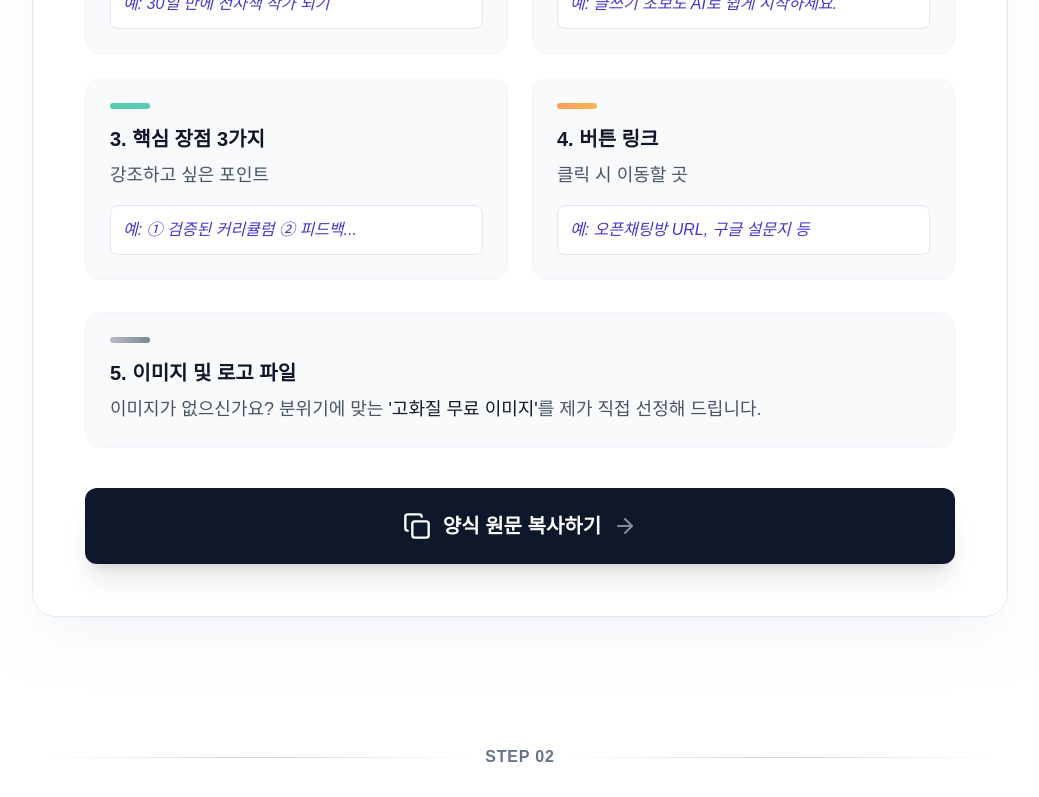
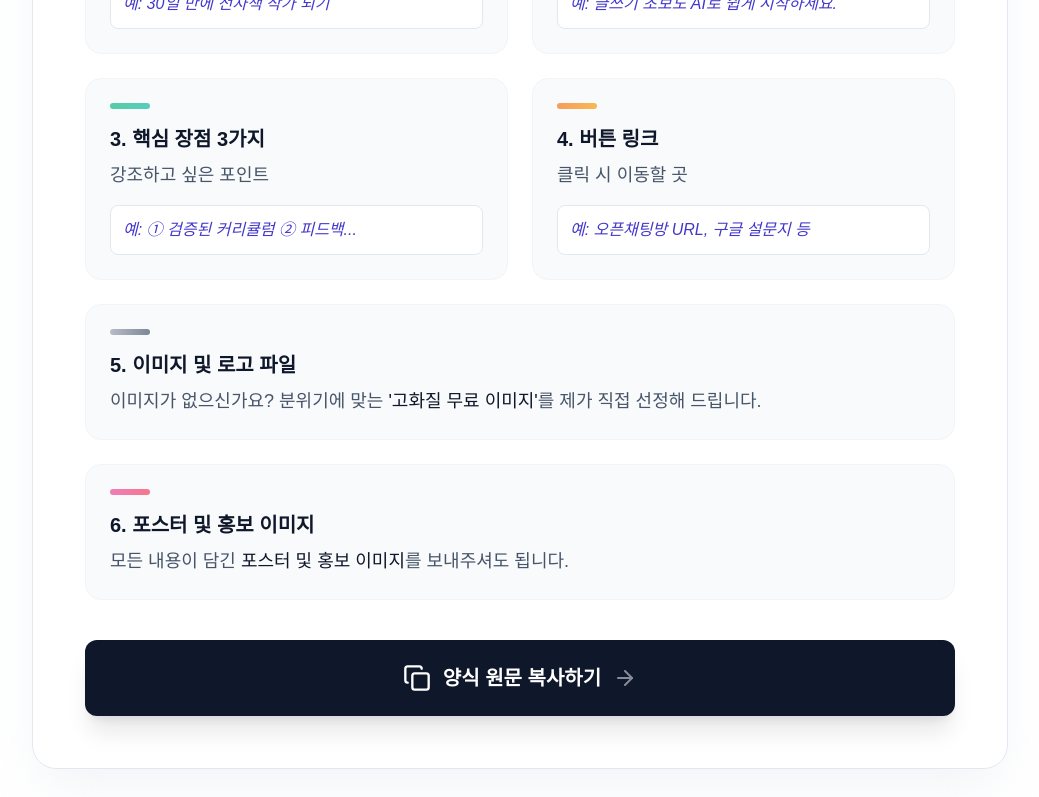
Before and after one commit to parkys1004/premium-landing-hub, a React (Vite) app: page / in a window 1280 px wide. Shown: the part 858-1655 px from the top of the page, without its empty margins (120-1159 px from the left). Built offline with nearby package versions, Linux system fonts and the light colour scheme; a web font is replaced by a local one.

Commit message:
feat: Add optional poster/promo image field
Introduces a new optional field to the request form for poster and promotional images. This expands the data collection capabilities for landing page requests.

```diff
--- a/components/RequestForm.tsx
+++ b/components/RequestForm.tsx
@@ -17,6 +17,9 @@ const requestFormText = `[크몽 발송용] 랜딩페이지 제작 자료 요청
 답변:
 
 5. 이미지 및 로고 파일
+답변:
+
+6. 포스터 및 홍보 이미지 (선택사항)
 답변: `;
 
 const formItems = [
@@ -83,13 +86,13 @@ export const RequestForm = () => {
               <div>
                 <h3 className="text-2xl sm:text-3xl font-bold text-slate-900 dark:text-white leading-tight">자료 요청서</h3>
                 <p className="text-slate-500 dark:text-slate-400 text-base sm:text-lg mt-2 leading-snug break-keep">
-                  퀄리티 있는 결과물을 위해 <span className="text-indigo-600 dark:text-indigo-400 font-semibold">5가지 필수 항목</span>을 작성해 주세요.
+                  퀄리티 있는 결과물을 위해 <span className="text-indigo-600 dark:text-indigo-400 font-semibold">6가지 필수 항목</span>을 작성해 주세요.
                 </p>
               </div>
             </div>
           </div>
 
-          <div className="grid grid-cols-1 md:grid-cols-2 gap-5 sm:gap-6 mb-8">
+          <div className="grid grid-cols-1 md:grid-cols-2 gap-5 sm:gap-6 mb-6">
             {formItems.map((item, idx) => (
               <motion.div
                 key={idx}
@@ -109,12 +112,14 @@ export const RequestForm = () => {
             ))}
           </div>
 
+          <div className="grid grid-cols-1 gap-6 mb-10">
+            {/* Item 5 */}
             <motion.div
                initial={{ opacity: 0, scale: 0.95 }}
                whileInView={{ opacity: 1, scale: 1 }}
                viewport={{ once: true }}
                transition={{ delay: 0.4 }}
-             className="p-5 sm:p-6 rounded-2xl bg-slate-50 dark:bg-slate-800/50 border border-slate-100 dark:border-slate-700/50 mb-10 hover:bg-slate-100 dark:hover:bg-slate-800 transition-colors"
+               className="p-5 sm:p-6 rounded-2xl bg-slate-50 dark:bg-slate-800/50 border border-slate-100 dark:border-slate-700/50 hover:bg-slate-100 dark:hover:bg-slate-800 transition-colors"
             >
                <div className="w-10 h-1.5 mb-3 sm:mb-4 rounded-full bg-gradient-to-r from-gray-400 to-slate-600 opacity-70"></div>
                <h4 className="font-bold text-slate-900 dark:text-slate-200 text-lg sm:text-xl mb-2">5. 이미지 및 로고 파일</h4>
@@ -122,6 +127,22 @@ export const RequestForm = () => {
                  이미지가 없으신가요? 분위기에 맞는 <span className="text-slate-900 dark:text-white font-medium">'고화질 무료 이미지'</span>를 제가 직접 선정해 드립니다.
                </p>
             </motion.div>
+
+            {/* Item 6 */}
+            <motion.div
+               initial={{ opacity: 0, scale: 0.95 }}
+               whileInView={{ opacity: 1, scale: 1 }}
+               viewport={{ once: true }}
+               transition={{ delay: 0.5 }}
+               className="p-5 sm:p-6 rounded-2xl bg-slate-50 dark:bg-slate-800/50 border border-slate-100 dark:border-slate-700/50 hover:bg-slate-100 dark:hover:bg-slate-800 transition-colors"
+            >
+               <div className="w-10 h-1.5 mb-3 sm:mb-4 rounded-full bg-gradient-to-r from-pink-500 to-rose-500 opacity-70"></div>
+               <h4 className="font-bold text-slate-900 dark:text-slate-200 text-lg sm:text-xl mb-2">6. 포스터 및 홍보 이미지</h4>
+               <p className="text-base sm:text-lg text-slate-600 dark:text-slate-400 leading-relaxed break-keep">
+                 모든 내용이 담긴 <span className="text-slate-900 dark:text-white font-medium">포스터 및 홍보 이미지</span>를 보내주셔도 됩니다.
+               </p>
+            </motion.div>
+          </div>
 
           <motion.button
             whileHover={{ scale: 1.02 }}
```
Lines whose indentation alone changed are shown as unchanged.
